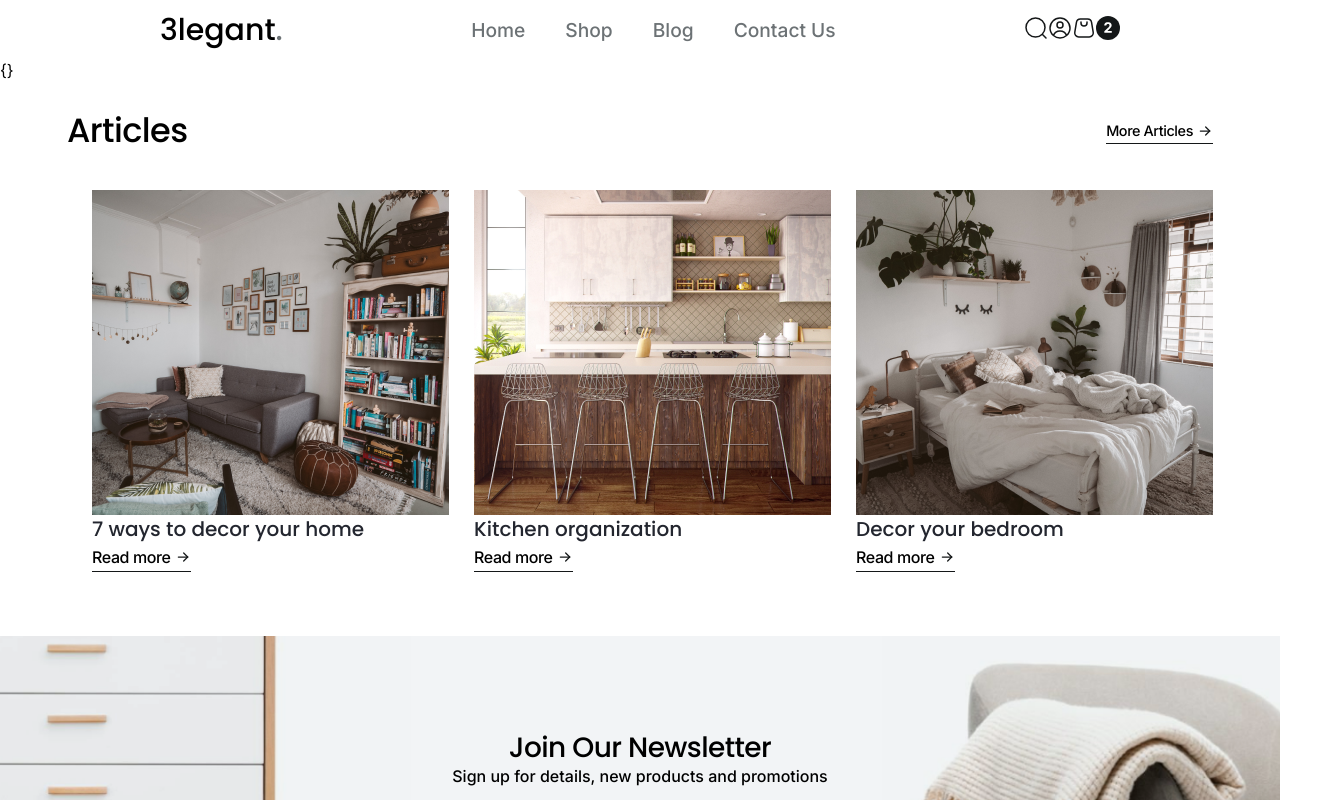
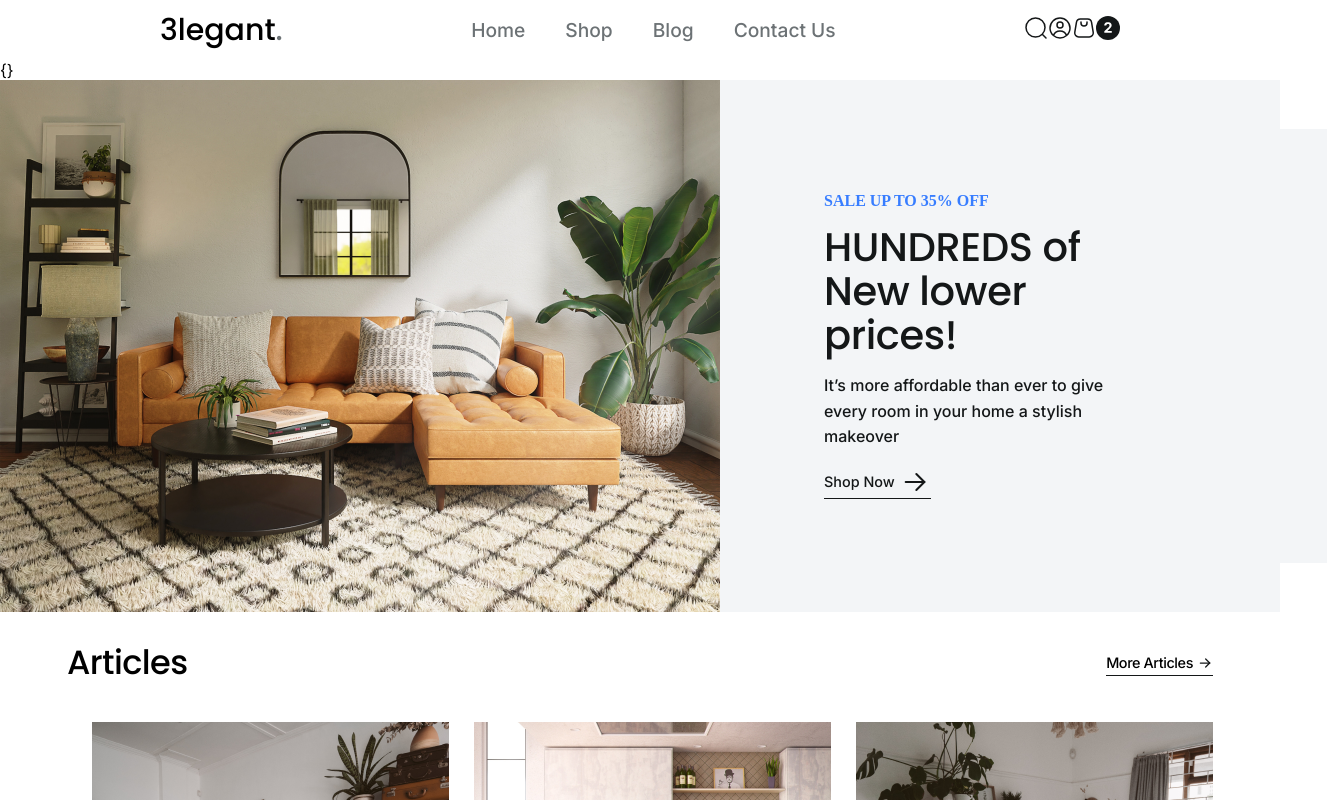
Before and after one commit to vikravch/project_18_23, a React (Create React App) app: page /weather in a window 1280 px wide. Shown: the top 800 px of the page, 1327 px wide, since content can reach past the window. Built offline with nearby package versions, Linux system fonts and the light colour scheme; no server answers.

Commit message:
Creating New Lower Prices part of Main Page and styles for it. After refactoring of Main Page need to change place of render to Main page.(Now in app)

```diff
--- a/src/App.tsx
+++ b/src/App.tsx
@@ -12,6 +12,7 @@ import Blog from "./modules/blog/page/Blog";
 import CartPage from "./modules/cart/presentation/page/cart_main/CartPage";
 import CompletePage from "./modules/cart/presentation/page/complete/CompletePage";
 import Articles from "./modules/home_page/presentation/components/articles/Articles";
+import Discount from "./modules/home_page/presentation/components/new_lower_prices/Discount";
 
 function App() {
     return (
@@ -38,6 +39,7 @@ function App() {
                     <Route path="/weather" element={<WeatherPage/>}/>
                 </Routes>
             </main>
+            <Discount/>
             <Articles/>
             <NewsletterSubscribe/>
             <Footer/>
--- /dev/null
+++ b/src/modules/home_page/presentation/components/new_lower_prices/ArrowRight.tsx
@@ -0,0 +1,13 @@
+import React from 'react';
+
+const ArrowRight = () => {
+    return (
+        <svg xmlns="http://www.w3.org/2000/svg" width="32" height="32" viewBox="0 0 32 32" fill="none">
+            <path d="M6.66666 16H25.3333" stroke="#141718" strokeWidth="2" strokeLinecap="round" strokeLinejoin="round"/>
+            <path d="M17.3333 24L25.3333 16" stroke="#141718" strokeWidth="2" strokeLinecap="round" strokeLinejoin="round"/>
+            <path d="M17.3333 8L25.3333 16" stroke="#141718" strokeWidth="2" strokeLinecap="round" strokeLinejoin="round"/>
+        </svg>
+    );
+};
+
+export default ArrowRight;
--- /dev/null
+++ b/src/modules/home_page/presentation/components/new_lower_prices/Discount.module.css
@@ -0,0 +1,138 @@
+.discount_wrapper
+{
+    width: 100%;
+}
+.discount_wrapper_inner
+{
+    display: flex;
+    flex-direction: column;
+    align-items: center;
+    background: #F3F5F7;
+}
+.image_placeholder_discount
+{
+    width: 100%;
+}
+.discount_section_padding
+{
+    padding: 64px 32px;
+    display: flex;
+    flex-direction: column;
+    align-items: flex-start;
+    gap: 16px;
+}
+.sale_banner{
+    align-self: stretch;
+    color: #377DFF;
+    font-family: Inter sans-serif;
+    font-size: 16px;
+    font-style: normal;
+    font-weight: 700;
+    line-height: 16px;
+    text-transform: uppercase;
+}
+.discount_section
+{
+    padding: 0 160px 0 72px;
+    display: flex;
+    width: 100%;
+    flex-direction: column;
+    justify-content: center;
+    align-items: flex-start;
+    gap: 24px;
+}
+.sale_discount
+{
+    align-self: stretch;
+    color: #377DFF;
+    font-family: Inter, sans-serif;
+    font-size: 1rem;
+    font-style: normal;
+    font-weight: 700;
+    line-height: 1rem;
+    text-transform: uppercase;
+}
+.titleDiscount
+{
+    align-self: stretch;
+    color: #141718;
+    font-family: Poppins, sans-serif;
+    font-size: 2.1rem;
+    font-style: normal;
+    font-weight: 500;
+    line-height: 2.4rem;
+    letter-spacing: -0.6px;
+}
+.textDiscount {
+    width: 452px;
+    color: #141718;
+    font-family: Inter, sans-serif;
+    font-size: 1rem;
+    font-style: normal;
+    font-weight: 400;
+    line-height: 1.6rem;
+}
+.shop_now_btn {
+    color: #141718;
+    font-family: Inter, sans-serif;
+    font-size: 0.9rem;
+    font-style: normal;
+    font-weight: 500;
+    line-height: 1.5rem;
+    background: none;
+    border: none;
+    padding: 0;
+    cursor: pointer;
+}
+.shop_now_link
+{
+    display: flex;
+    align-items: center;
+    gap: 4px;
+    border-bottom: 1px solid #141718;
+    width: fit-content;
+}
+@media (min-width: 769px)
+{
+    .discount_wrapper_inner
+    {
+        flex-direction: row;
+    }
+    .image_placeholder_discount
+    {
+        height: 100%;
+        justify-content: center;
+        align-items: center;
+    }
+    .discount_section
+    {
+        display: flex;
+        width: 100%;
+        background: #F3F5F7;
+    }
+
+    .titleDiscount {
+        align-self: stretch;
+        color: #141718;
+        font-size: 2.5rem;
+        font-style: normal;
+        font-weight: 500;
+        line-height: 2.75rem;
+        letter-spacing: -0.4px;
+    }
+    .textDiscount {
+        width: 311px;
+        color: #141718;
+        font-size: 1rem;
+        font-style: normal;
+        font-weight: 400;
+        line-height: 1.6rem;
+    }
+    .shop_now_button {
+        color: #141718;
+        font-size: 0.9rem;
+        font-style: normal;
+        font-weight: 500;
+        line-height: 1.5rem;
+    }
+}
--- /dev/null
+++ b/src/modules/home_page/presentation/components/new_lower_prices/Discount.tsx
@@ -0,0 +1,28 @@
+import React from 'react';
+import "./Discount.module.css";
+import paste_image from './paste_image.png';
+import ArrowRight from "./ArrowRight";
+import styles from './Discount.module.css';
+const Discount = () =>
+{
+    return (
+        <div className={styles.discount_wrapper}>
+            <div className={styles.discount_wrapper_inner}>
+                <img className={styles.image_placeholder_discount} src={paste_image} alt="paste_image"/>
+                <div className={styles.discount_section}>
+                    <div className={styles.discount_section_padding}>
+                        <div className={styles.sale_banner}>SALE UP TO 35% OFF</div>
+                        <h5 className={styles.titleDiscount}>HUNDREDS of <br/>New lower prices!</h5>
+                        <p className={styles.textDiscount}>It’s more affordable than ever to give every room in your home a
+                            stylish makeover</p>
+                        <div className={styles.shop_now_link}>
+                            <div className={styles.shop_now_btn}>Shop Now</div>
+                            <ArrowRight/>
+                        </div>
+                    </div>
+                </div>
+            </div>
+        </div>
+    );
+};
+export default Discount;
```
Also changed, not shown: src/modules/home_page/presentation/components/new_lower_prices/paste_image.png (added).
